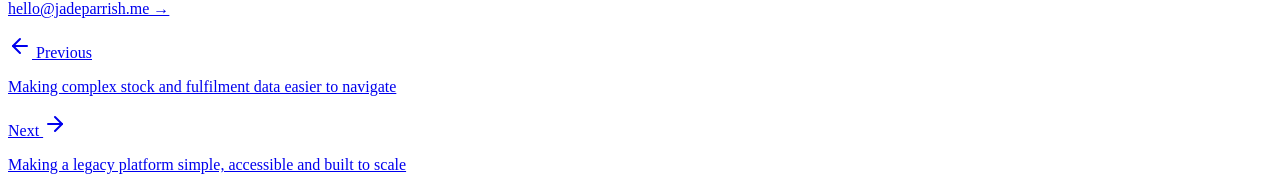
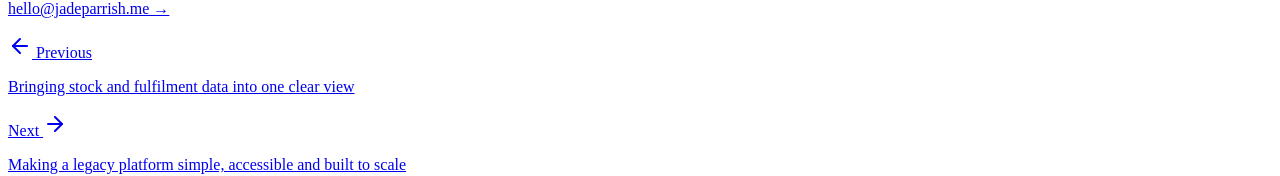
Before and after one commit to jadeparrish/portfolio, a Next.js app: page /work/reporting in a window 1280 px wide. Shown: the part 2419-2595 px from the top of the page. Built offline with nearby package versions, Linux system fonts and the light colour scheme.

Commit message:
Update titles and hasPage status in caseStudiesData

```diff
--- a/app/caseStudiesData.js
+++ b/app/caseStudiesData.js
@@ -14,12 +14,12 @@ export const caseStudiesList = [
     slug: 'commercial-value',
     title: 'Helping commercial teams see the value they create',
     tag: 'Commercial Product',
-    hasPage: false,
+    hasPage: true,
   },
   {
     num: '03',
     slug: 'stock',
-    title: 'Making complex stock and fulfilment data easier to navigate',
+    title: 'Bringing stock and fulfilment data into one clear view',
     tag: 'Operations & Service Design',
     hasPage: true,
   },
@@ -33,7 +33,7 @@ export const caseStudiesList = [
   {
     num: '05',
     slug: 'cm-navigation',
-    title: 'Making a scattered platform navigable at scale',
+    title: 'Giving a scattered platform a navigation that scales',
     tag: 'Product Design & Information Architecture',
     hasPage: false,
   },
```
